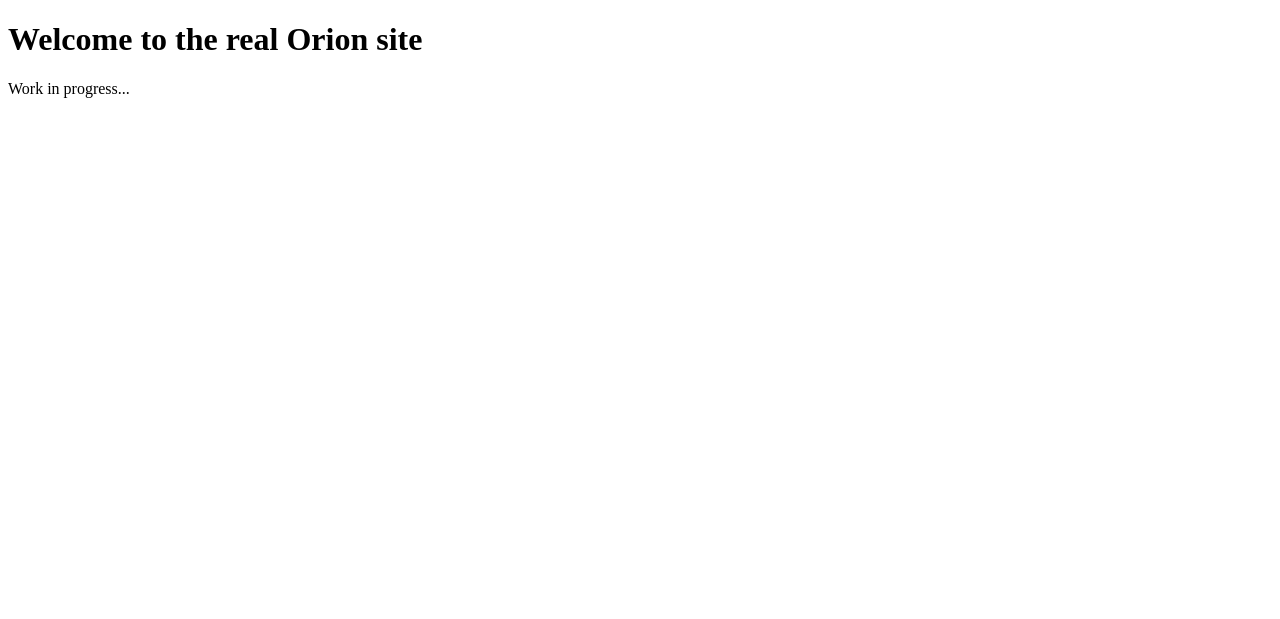
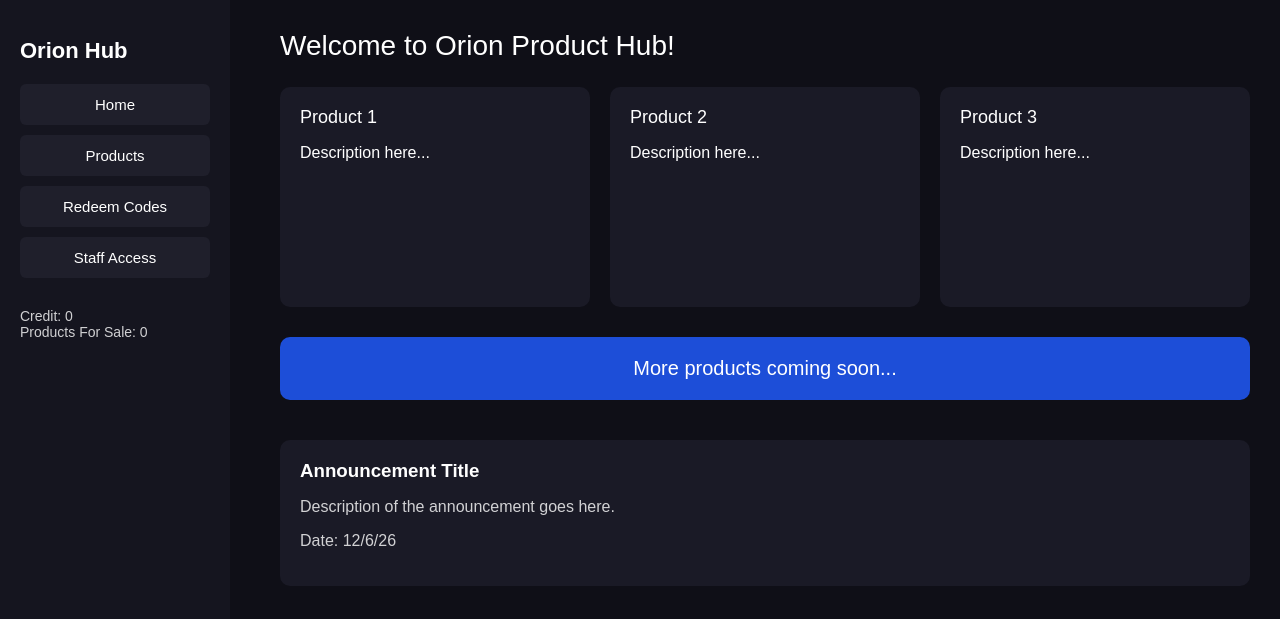
Before and after one commit to lucasfox5/Orion-Website, a plain HTML site: page main-site/index.html in a window 1280 px wide. Drawn offline with Linux system fonts and the light colour scheme.

Commit message:
Update index.html

```diff
--- a/main-site/index.html
+++ b/main-site/index.html
@@ -1,10 +1,161 @@
 <!DOCTYPE html>
-<html>
+<html lang="en">
 <head>
-    <title>Orion Development</title>
+    <meta charset="UTF-8">
+    <title>Orion Product Hub</title>
+    <style>
+        body {
+            margin: 0;
+            font-family: Arial, sans-serif;
+            background: #0f0f17;
+            color: white;
+            display: flex;
+        }
+
+        /* SIDEBAR */
+        .sidebar {
+            width: 230px;
+            background: #15151f;
+            height: 100vh;
+            padding: 20px;
+            box-sizing: border-box;
+            position: fixed;
+            left: 0;
+            top: 0;
+        }
+
+        .sidebar h2 {
+            margin-bottom: 20px;
+            font-size: 22px;
+        }
+
+        .sidebar button {
+            width: 100%;
+            padding: 12px;
+            margin-bottom: 10px;
+            background: #1f1f2b;
+            border: none;
+            color: white;
+            font-size: 15px;
+            cursor: pointer;
+            border-radius: 6px;
+        }
+
+        .sidebar button:hover {
+            background: #2a2a3a;
+        }
+
+        .stats {
+            margin-top: 20px;
+            font-size: 14px;
+            opacity: 0.8;
+        }
+
+        /* MAIN CONTENT */
+        .main {
+            margin-left: 250px;
+            padding: 30px;
+            width: calc(100% - 250px);
+        }
+
+        .header {
+            font-size: 28px;
+            margin-bottom: 25px;
+        }
+
+        /* PRODUCT GRID */
+        .product-grid {
+            display: grid;
+            grid-template-columns: repeat(3, 1fr);
+            gap: 20px;
+        }
+
+        .product-card {
+            background: #1a1a26;
+            padding: 20px;
+            border-radius: 10px;
+            height: 180px;
+        }
+
+        .product-title {
+            font-size: 18px;
+            margin-bottom: 10px;
+        }
+
+        .banner {
+            margin-top: 30px;
+            background: #1d4ed8;
+            padding: 20px;
+            text-align: center;
+            border-radius: 10px;
+            font-size: 20px;
+        }
+
+        /* ANNOUNCEMENT SECTION */
+        .announcement {
+            margin-top: 40px;
+            background: #1a1a26;
+            padding: 20px;
+            border-radius: 10px;
+        }
+
+        .announcement h3 {
+            margin: 0 0 10px 0;
+        }
+
+        .announcement p {
+            opacity: 0.8;
+        }
+    </style>
 </head>
 <body>
-    <h1>Welcome to the real Orion site</h1>
-    <p>Work in progress...</p>
+
+    <!-- SIDEBAR -->
+    <div class="sidebar">
+        <h2>Orion Hub</h2>
+        <button>Home</button>
+        <button>Products</button>
+        <button>Redeem Codes</button>
+        <button>Staff Access</button>
+
+        <div class="stats">
+            Credit: 0<br>
+            Products For Sale: 0
+        </div>
+    </div>
+
+    <!-- MAIN CONTENT -->
+    <div class="main">
+        <div class="header">Welcome to Orion Product Hub!</div>
+
+        <!-- PRODUCT GRID -->
+        <div class="product-grid">
+            <div class="product-card">
+                <div class="product-title">Product 1</div>
+                <p>Description here...</p>
+            </div>
+
+            <div class="product-card">
+                <div class="product-title">Product 2</div>
+                <p>Description here...</p>
+            </div>
+
+            <div class="product-card">
+                <div class="product-title">Product 3</div>
+                <p>Description here...</p>
+            </div>
+        </div>
+
+        <!-- BANNER -->
+        <div class="banner">More products coming soon...</div>
+
+        <!-- ANNOUNCEMENT -->
+        <div class="announcement">
+            <h3>Announcement Title</h3>
+            <p>Description of the announcement goes here.</p>
+            <p>Date: 12/6/26</p>
+        </div>
+    </div>
+
 </body>
 </html>
```
